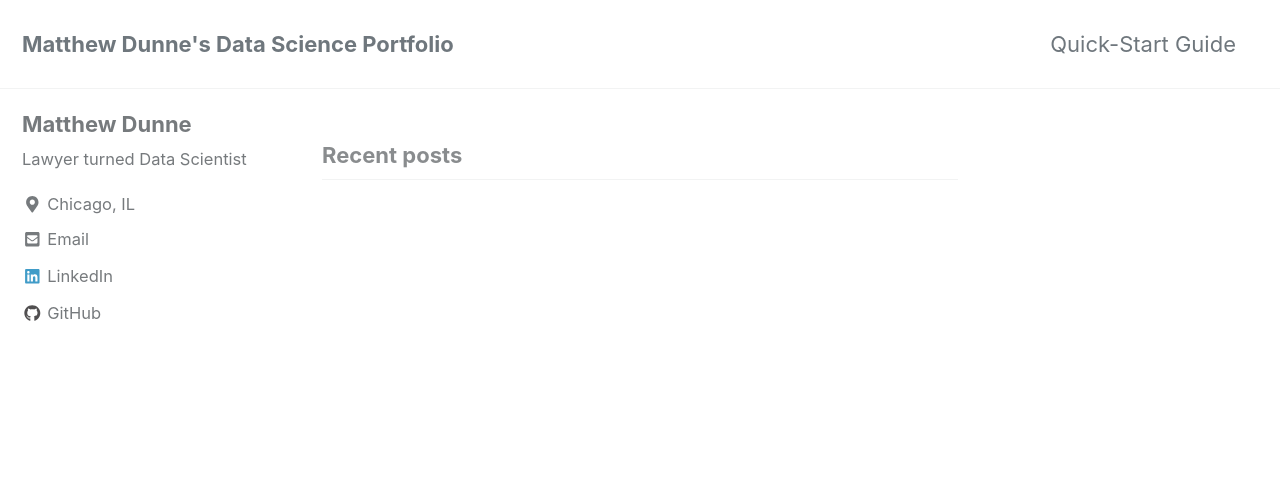
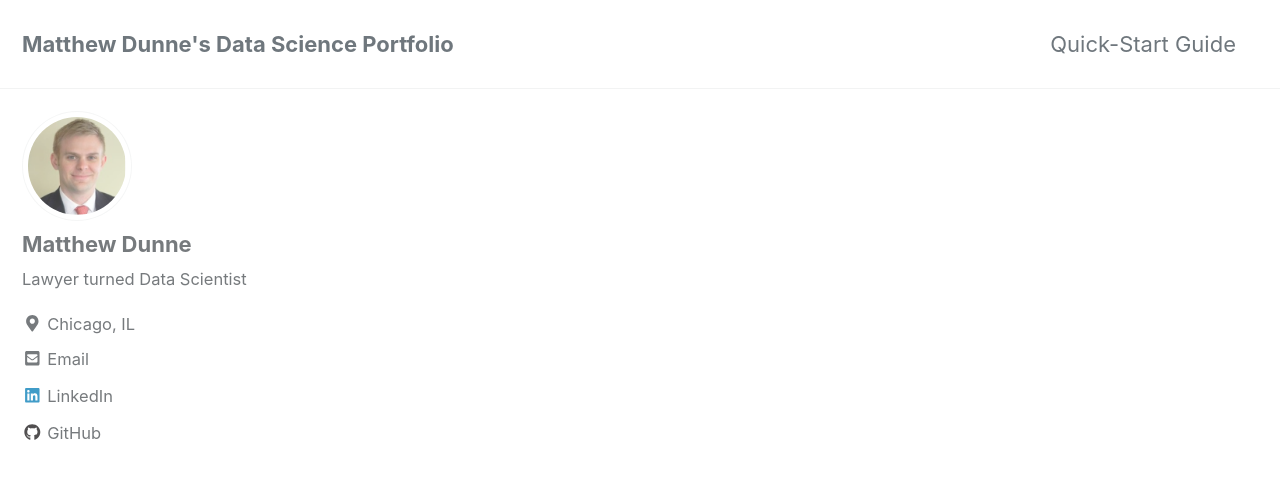
Before and after one commit to kinziematt/kinziematt.github.io, a Jekyll site: the page built from index.html, in a window 1280 px wide and 900 px high. Shown: the top 479 px of the window. Built offline with Jekyll 4.4.1, drawn with Linux system fonts in a browser that asks for light colours; cached includes are drawn as plain includes; nearby versions of some CDN libraries; the list of posts is cut into pages by our own code.

Commit message:
images
first images

```diff
--- a/_config.yml
+++ b/_config.yml
@@ -104,7 +104,7 @@ analytics:
 # Site Author
 author:
   name             : "Matthew Dunne"
-  avatar           : # path of avatar image, e.g. "/assets/images/bio-photo.jpg"
+  avatar           : "/images/headshot.png"
   bio              : "Lawyer turned Data Scientist"
   location         : "Chicago, IL"
   email            :
--- a/index.html
+++ b/index.html
@@ -1,4 +1,6 @@
 ---
 layout: home
 author_profile: true
+header:
+	image: "/images/chicagomain.jpg"
 ---
```
Also changed, not shown: images/chicagomain.jpg (added), images/headshot.PNG (added).
